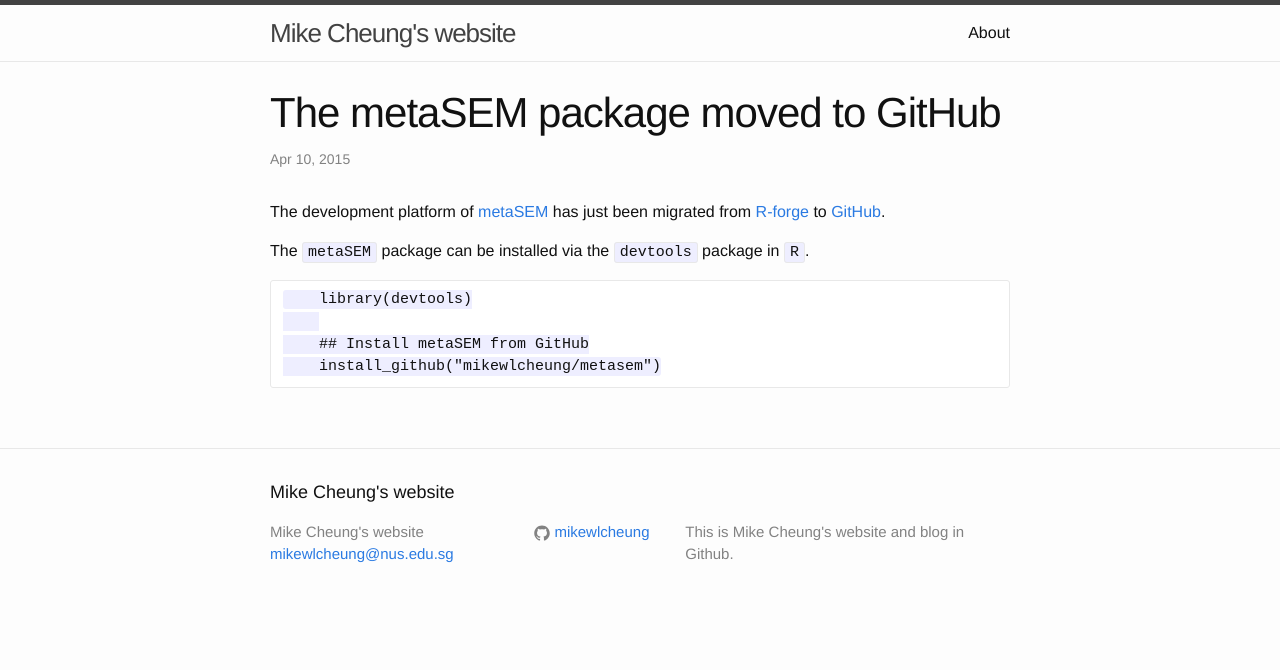
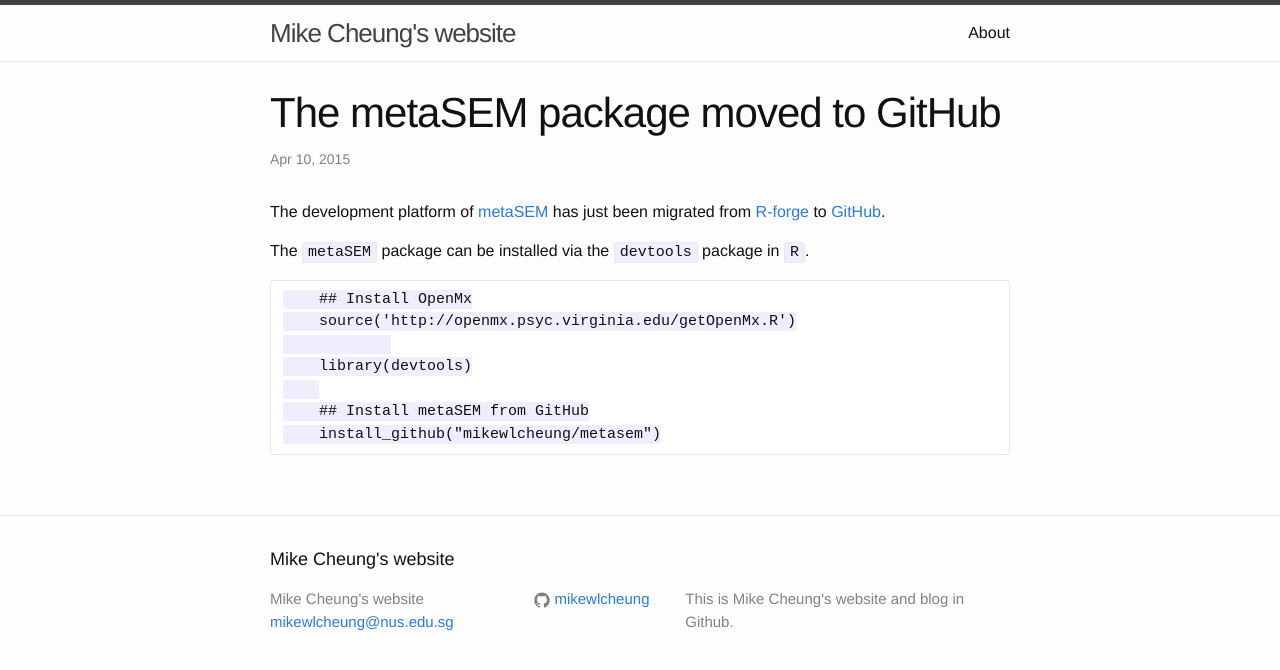
Before and after one commit to mikewlcheung/mikewlcheung.github.io, a Jekyll site: the page built from _posts/2015-04-10-metaSEM_github.md, in a window 1280 px wide. Shown: the top 670 px of the page. Built offline with Jekyll 4.4.1, drawn with Linux system fonts in a browser that asks for light colours.

Commit message:
Minor changes

```diff
--- a/_posts/2015-04-10-metaSEM_github.md
+++ b/_posts/2015-04-10-metaSEM_github.md
@@ -9,6 +9,9 @@
 
 The `metaSEM` package can be installed via the `devtools` package in `R`.
 
+        ## Install OpenMx
+        source('http://openmx.psyc.virginia.edu/getOpenMx.R')
+
         library(devtools)
 
         ## Install metaSEM from GitHub
```
